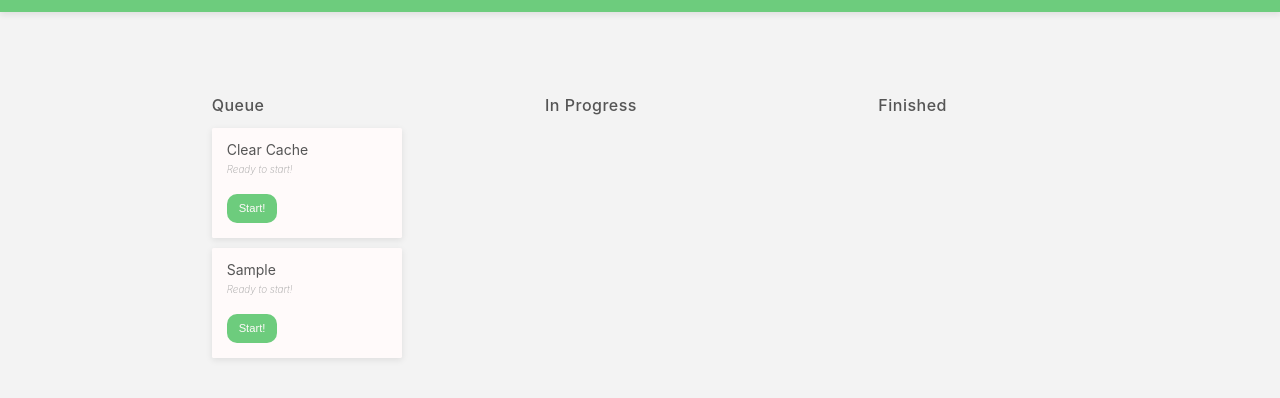
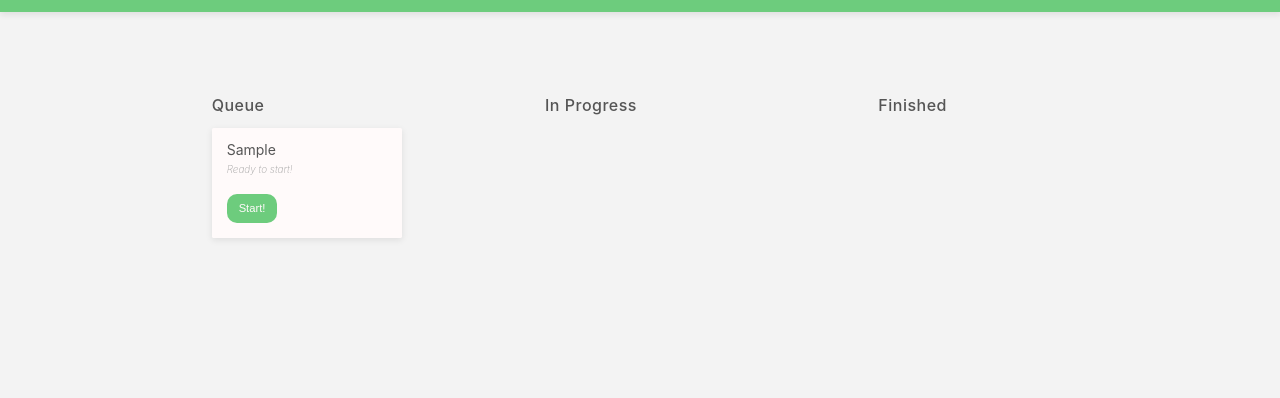
Before and after one commit to DazLamas/task-manager, a website with bundled scripts: page app/index.html in a window 1280 px wide. Both pictures are taken after typing "Sample" into the empty fields and a click on the button "Create Task". Shown: the part 58-456 px from the top of the page. Built offline with nearby package versions, Linux system fonts and the light colour scheme.

Commit message:
Get cards html funciton created

```diff
--- a/app/index.html
+++ b/app/index.html
@@ -46,7 +46,7 @@
 		</div>
 	</div>
 	<script src="js/utilities.js"></script>
+	<script src="js/task-props.js"></script>
 	<script type="module" src="js/main.js"></script>
-	<!-- <script type="module" src="js/simulation.js"></script> -->
 </body>
 </html>
--- a/app/js/classes/task.js
+++ b/app/js/classes/task.js
@@ -12,31 +12,23 @@ export class Task {
     this.duration		  = undefined;
     this.resolution 	= undefined;
     this.node         = undefined;
-    this.htmlCode 		= `<li id="task-${this.id}" class="card">
-  								          <h4 class="card-title capitalize">${this.name}</h4>
-                            <span class="card-extra-text stage-text-box queue">Ready to start!</span>
-                            <span class="card-extra-text stage-text-box progress">Working on it...</span>
-
-                            <div class="loading stage-text-box progress"><div class="loading-bar"></div><div class="loading-bar"></div><div class="loading-bar"></div><div class="loading-bar"></div></div>
-
-                            <span class="card-extra-text stage-text-box finished">
-                              Completed in:  <span class="display-duration-js"></span>s
-                            </span>
-                            <ul class="card-footer stage-text-box finished">
-                              <li><span class="card-text-box display-resolution-js"></span></li>
-                              <li><i data-js="remove-task" class="fas color-light fa-trash pointer" data-js-id="${this.id}"></i></li>
-                            </ul>
-
-                            <button class="card-btn button btn-primary stage-text-box queue" data-js="start-progress" data-js-id="${this.id}">Start!</button>
-							           </li>`;
+    // this.htmlCode 		= a; //no puede ser porque solo se ejecuta una vez
   };
 
-  setStage(value) {
+  // getHtmlCode() {
+  //    return htmlStrings[this.stage]; //no puede ser porque no se pasan los params
+  // };
+
+  setStage() {
    this.stage++;
   };
 
+  getNextStage() {
+   return this.stage++
+  };
+
   setResolution(resolution) {
-   this.resolution = resolution;
+   this.resolution = randomElementInArray(['success', 'failed']);
   };
 
   setDuration() {
--- a/app/js/classes/tasks-manager.js
+++ b/app/js/classes/tasks-manager.js
@@ -19,14 +19,15 @@ export class TasksManager {
    */
   createTask(name) {
 
-  	const newTask = new Task(generateUniqueId(), name);
+  	const task = new Task(generateUniqueId(), name);
+    const node = getHtmlCode(task.stage, task);
 
     //Add tasks to Tasks Manager prop
-    this.tasks.set(newTask.id, newTask);
+    this.tasks.set(task.id, task);
     //Add task to queue column
-    addStringAsDomElement(this.queueNode, newTask.htmlCode);
+    addStringAsDomElement(this.queueNode, node);
     //Save DOM Element node at Task Class in order to move it throw each column
-    newTask.setNode(newTask.id);
+    task.setNode(task.id);
   };
 
   /*
@@ -43,8 +44,9 @@ export class TasksManager {
   moveToNextStage(task) {
 
   	task.setStage(task.stage);   //Increase stage
-  	appendChild(document.getElementById(`stage-col-${task.stage}-js`), task.node); //Insert at DOM
-
+    if(task.stage !== 1){this.removeTask(task.id);}
+    addStringAsDomElement(document.getElementById(`stage-col-${task.stage}-js`), getHtmlCode(task.stage, task));
+    task.setNode(task.id);
   };
 
   /*
@@ -58,11 +60,11 @@ export class TasksManager {
    * @Needs task.js
    */
   removeTask(taskId) {
-
       const task = this.tasks.get(taskId);
 
       task.node.remove(); //From DOM
-      this.tasks.delete(task.id); //From Object
+
+      if(task.stage === 4){this.tasks.delete(task.id)}; //From Object
   };
 
   /*
@@ -80,17 +82,16 @@ export class TasksManager {
 
   	const task = this.tasks.get(taskId);  //Get task obj from array
 
+    //Generate task props duration and final resolution
+    task.setDuration();
+    task.setResolution();
+
     //Move in-progress stage
   	this.moveToNextStage(task);
 
-    //Generate task props duration and final resolution
-    task.setDuration();
-    task.setResolution(randomElementInArray(['success', 'failed']));
-
-
     // Simulate task progress... Passing finishTask as callback and this
     // in order to invoke its meth thenfore (this is "window" at setTimeout callback).
-    setTimeout(this.finishTask, task.duration, task, this);
+    setTimeout(this.finishTask, 2000, task, this);
 
   };
 
@@ -107,12 +108,12 @@ export class TasksManager {
    */
   finishTask(task, taskManagerObj) {
 
-    const resolutionDisplay = task.node.querySelector(".display-resolution-js");
+    // const resolutionDisplay = task.node.querySelector(".display-resolution-js");
 
     //Display props at DOM
-    task.node.querySelector(".display-duration-js").innerText = Math.round(task.duration/1000);//Rounds miliseconds of task.duration
-    resolutionDisplay.innerText = task.resolution;
-    resolutionDisplay.classList.add(task.resolution);
+    // task.node.querySelector(".display-duration-js").innerText = Math.round(task.duration/1000);//Rounds miliseconds of task.duration
+    // resolutionDisplay.innerText = task.resolution;
+    // resolutionDisplay.classList.add(task.resolution);
 
     //To finished stage column
     taskManagerObj.moveToNextStage(task);
--- a/app/js/main.js
+++ b/app/js/main.js
@@ -26,6 +26,6 @@ import { TasksManager } from './classes/tasks-manager.js';
 	 tm.createTask(document.getElementById(e.target.dataset.anchor).value);//Trigger keeps its input id at dataset.anchor atributte
 	});
 
-	tm.createTask('Clear cache');//Simulate task, only for demo!
+	// tm.createTask('Clear cache');//Simulate task, only for demo!
 
 })(document, window, TasksManager);
--- /dev/null
+++ b/app/js/task-props.js
@@ -0,0 +1,33 @@
+const getHtmlCode = function(stage, task) {
+
+	const htmlStrings = {
+		"1": `<li id="task-${task.id}" class="card">
+						<h4 class="card-title capitalize">${task.name}</h4>
+		                <span class="card-extra-text">Ready to start!</span>
+		                <button class="card-btn button btn-primary" data-js="start-progress" data-js-id="${task.id}">Start!</button>
+					</li>`,
+		"2": `<li id="task-${task.id}" class="card">
+					<h4 class="card-title capitalize">${task.name}</h4>
+	                <span class="card-extra-text">Working on it...</span>
+	                <div class="loading"><div class="loading-bar"></div><div class="loading-bar"></div><div class="loading-bar"></div><div class="loading-bar"></div></div>
+				</li>`,
+		"3": `<li id="task-${task.id}" class="card">
+  					<h4 class="card-title capitalize">${task.name}</h4>
+                    <span class="card-extra-text">
+                      Completed in:  <span>${task.duration}</span>s
+                    </span>
+                    <ul class="card-footer">
+                      <li>
+                      	<span class="card-text-box ${task.resolution}">${task.resolution}</span>
+                      </li>
+                      <li>
+                      	<i data-js="remove-task" class="fas color-light fa-trash pointer" data-js-id="${task.id}"></i>
+                      </li>
+                    </ul>
+
+				</li>`
+	}
+
+	return htmlStrings[stage];
+
+};
--- a/app/js/utilities.js
+++ b/app/js/utilities.js
@@ -1,4 +1,4 @@
-/* utilities.js * Reusable and helper functions */
+	/* utilities.js * Reusable and helper functions */
 
 /*
  * Generate unique id base on Data obj
--- a/app/scss/views/_landing.scss
+++ b/app/scss/views/_landing.scss
@@ -34,27 +34,27 @@
 		}
 	}
 
-	.stage-text-box{
-		display: none;
-	}
+	// .stage-text-box{
+	// 	display: none;
+	// }
 
 	//Needed for JS. Show different task props depending on its column/stage
 	//@see classes.js file
-	.stage-col {
-		&-queue {
-			.stage-text-box.queue {
-				display: flex;
-			}
-		}
-		&-progress {
-			.stage-text-box.progress {
-				display: flex;
-			}
-		}
-		&-finished {
-			.stage-text-box.finished {
-				display: flex;
-			}
-		}
-	}
+	// .stage-col {
+	// 	&-queue {
+	// 		.stage-text-box.queue {
+	// 			display: flex;
+	// 		}
+	// 	}
+	// 	&-progress {
+	// 		.stage-text-box.progress {
+	// 			display: flex;
+	// 		}
+	// 	}
+	// 	&-finished {
+	// 		.stage-text-box.finished {
+	// 			display: flex;
+	// 		}
+	// 	}
+	// }
 }
```
Also changed, not shown: app/css/app.css.
